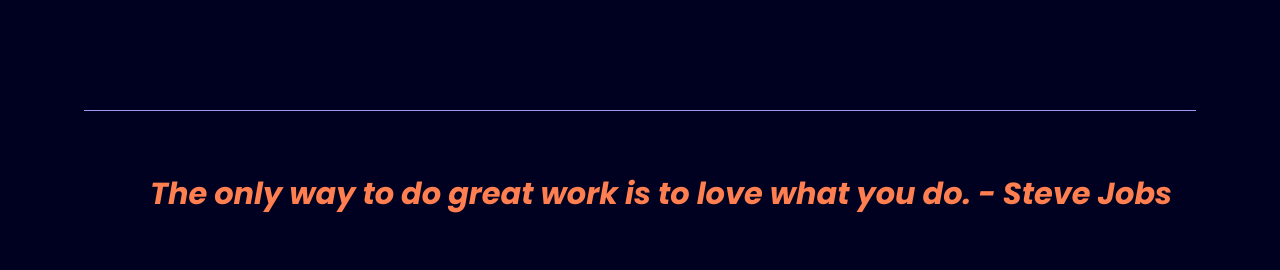
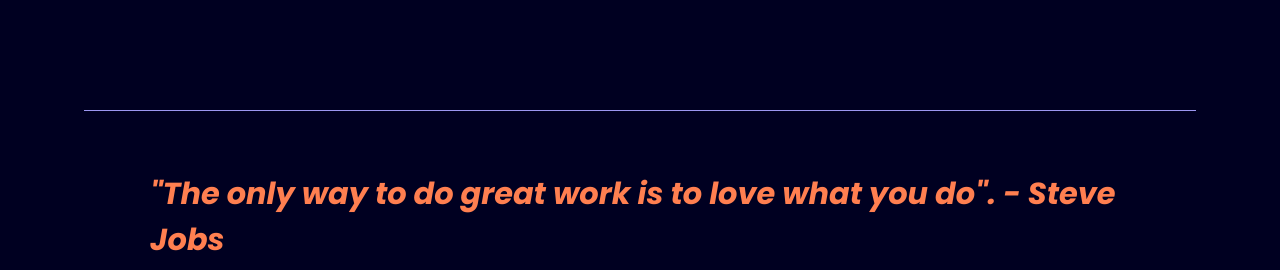
Before and after one commit to Varun5711/My-Portfolio, a plain HTML site: page index.html in a window 1280 px wide. Shown: the part 530-800 px from the top of the page. Drawn offline with nearby package versions, Linux system fonts and the light colour scheme.

Commit message:
Add files via upload

```diff
--- a/index.html
+++ b/index.html
@@ -210,7 +210,7 @@
     });
 </script>
 <script>
-    const quote = "The only way to do great work is to love what you do. - Steve Jobs";
+    const quote = "\"The only way to do great work is to love what you do\". - Steve Jobs";
     let index = 0;
 
     function typeEffect() {
```
